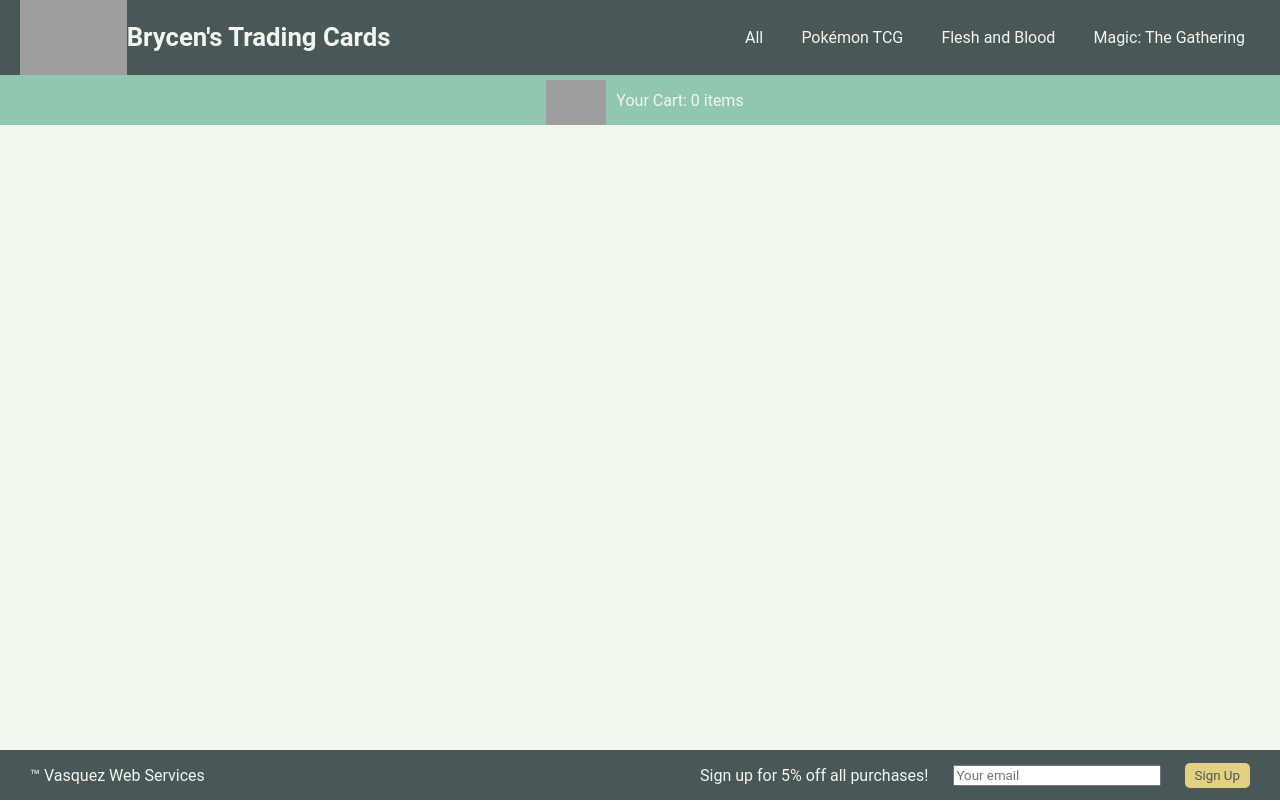
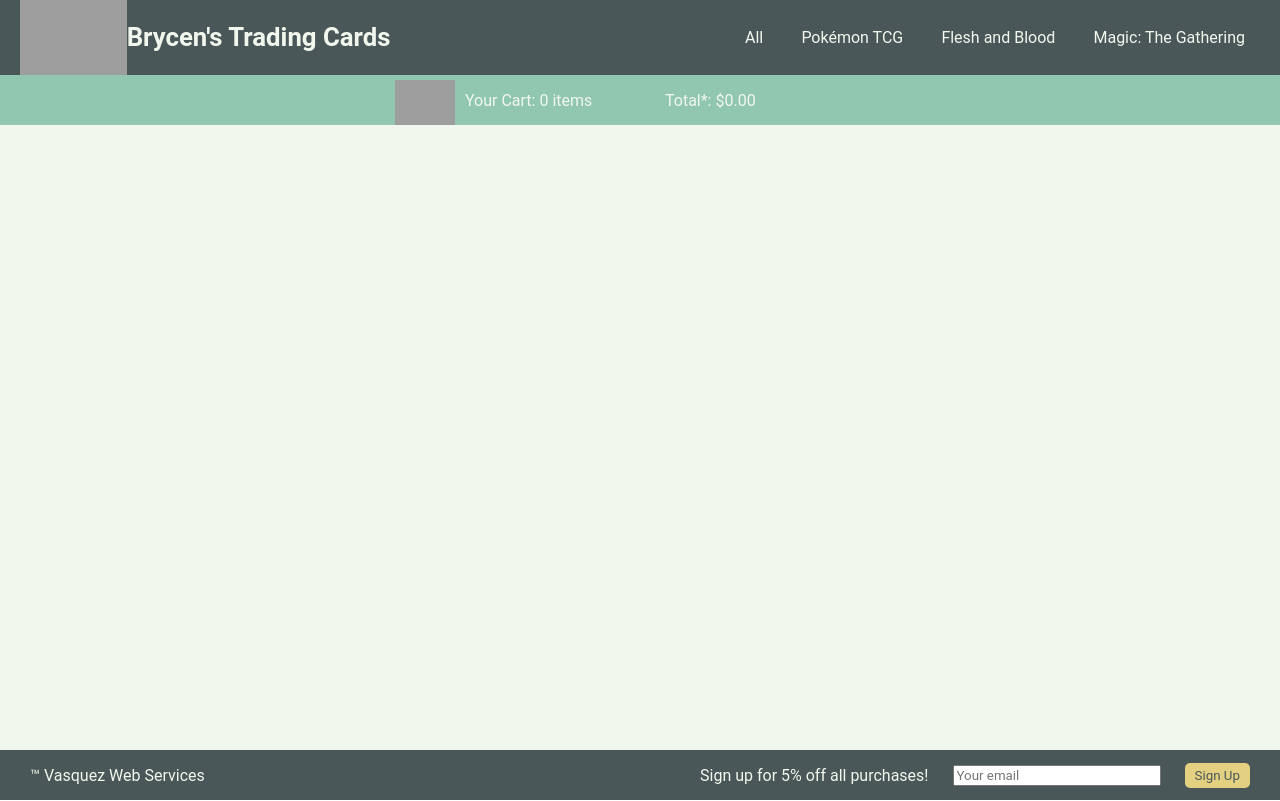
Before and after one commit to bvasquez22/capstone, a website: page public/index.html in a window 1280 px wide. Drawn offline with nearby package versions, Linux system fonts and the light colour scheme; no server answers; grey boxes are pictures that could not be loaded.

Commit message:
Added total for cart and updated CSS

```diff
--- a/public/index.css
+++ b/public/index.css
@@ -48,10 +48,15 @@ nav {
     background-color: #91c7b1;
     display: flex;
     justify-content: center;
+    padding-right: 30px;
     color: #f1f7ed;
     height: 50px;
     position: sticky;
     top: 75px;
+}
+
+.cart-text {
+    width: 200px;
 }
 
 main {
--- a/public/index.html
+++ b/public/index.html
@@ -24,7 +24,8 @@
 
   <section class="shopping-cart">
     <img src="https://drive.google.com/uc?export=view&id=1Wa30lOV94kcENQjyqDYC9oaP5Fccfcdv" alt="cart logo" id="cart" />
-    <p>Your Cart: <span id="cart-count">0 items</span></p>
+    <p class="cart-text">Your Cart: <span id="cart-count">0 items</span></p>
+    <p class="cart-text">Total*: <span id="cart-total">$0.00</span></p>
   </section>
 
   <main>
```
